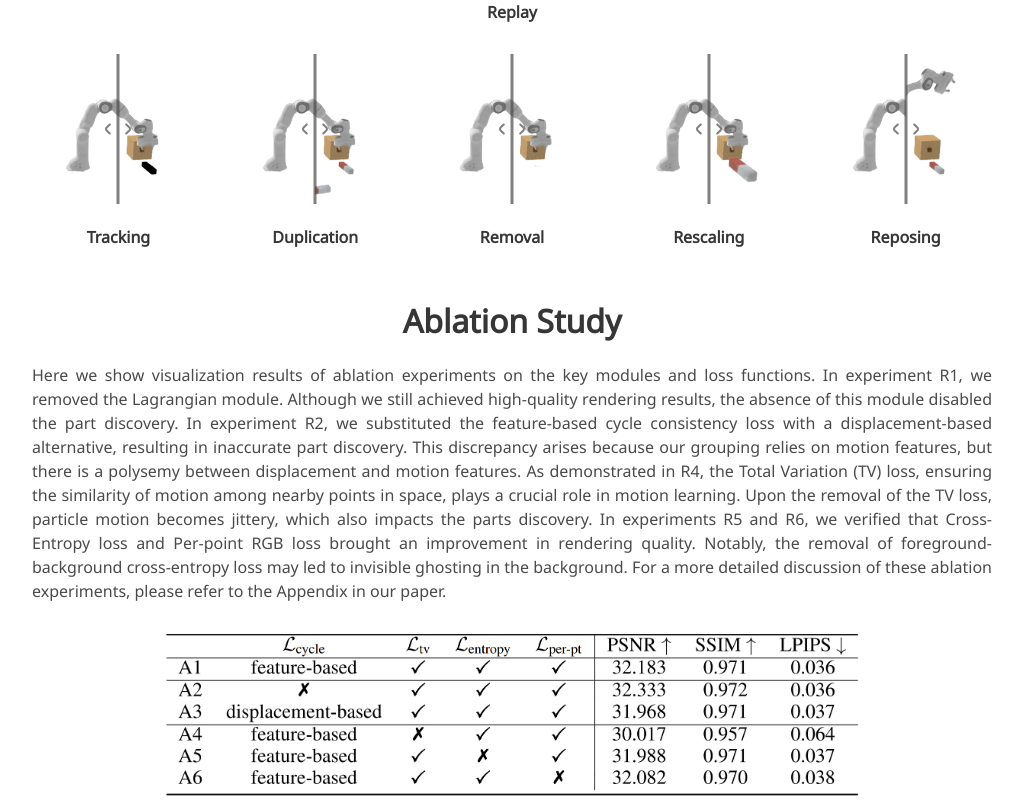
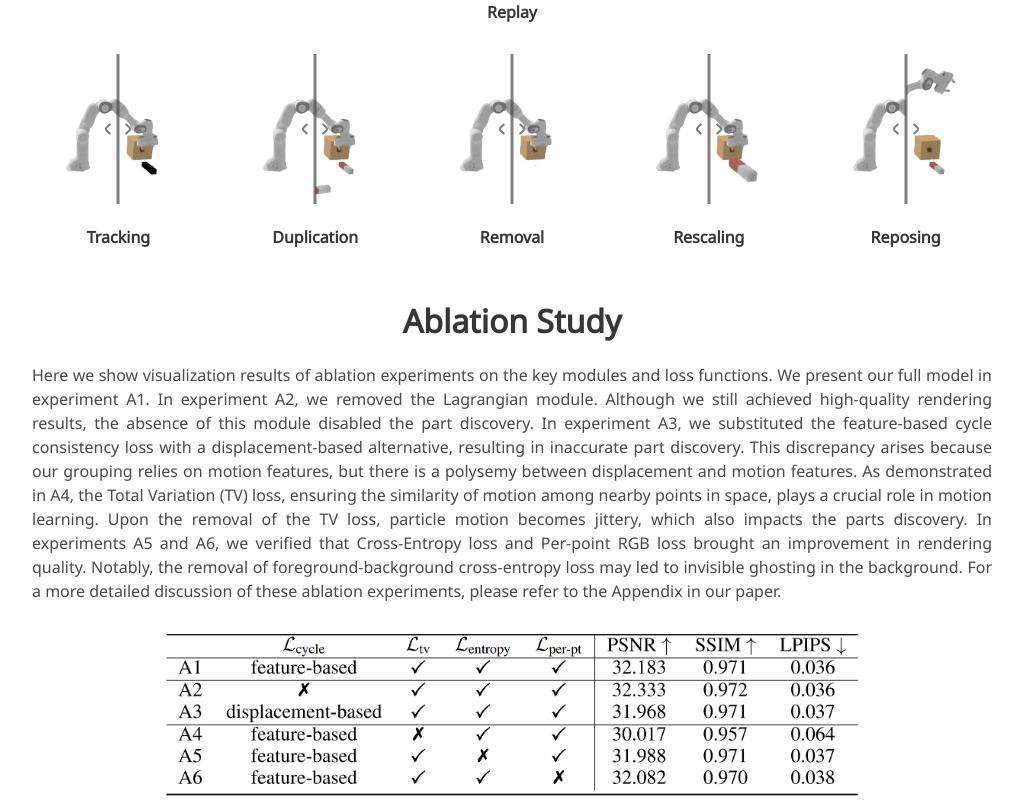
Before and after one commit to Anonymous418de/MovingParts, a plain HTML site: page index.html in a window 1280 px wide. Shown: the part 4013-4816 px from the top of the page, without its empty margins (128-1151 px from the left). Drawn offline with nearby package versions, Linux system fonts and the light colour scheme; files that its build step writes are made by us from their sources; some icons are missing; a web font is replaced by a local one.

Commit message:
Add files via upload

```diff
--- a/index.html
+++ b/index.html
@@ -872,10 +872,10 @@
         </div>
 
         <div class="content has-text-justified">
-          Presented here are our results from real scenarios using the HyperNeRF dataset.
+          Presented here are our results on real scenarios dataset provided by HyperNeRF.
           Our approach achieves high quality rendering of dynamic scenes and successfully discovers the moving parts.
           In the Editing sub-section, we provide a comparison between our segmentation mask and the RGB image, demonstrating the precision with which our mask delineates the contours of the moving parts.
-          With the 3D level segmentation, we can easily edit and render the real scene to get a brand new image.
+          With the 3D part discovery, we can easily edit and render the real scene to get a brand new image.
         </div>
 
         <h2 class="title is-4">Real-world Scene Part Discovery</h2>
@@ -1315,13 +1315,14 @@
 
       <div class="content has-text-justified">
         Here we show visualization results of ablation experiments on the key modules and loss functions.
-        In experiment R1, we removed the Lagrangian module.
+        We present our full model in experiment A1.
+        In experiment A2, we removed the Lagrangian module.
         Although we still achieved high-quality rendering results, the absence of this module disabled the part discovery.
-        In experiment R2, we substituted the feature-based cycle consistency loss with a displacement-based alternative, resulting in inaccurate part discovery.
+        In experiment A3, we substituted the feature-based cycle consistency loss with a displacement-based alternative, resulting in inaccurate part discovery.
         This discrepancy arises because our grouping relies on motion features, but there is a polysemy between displacement and motion features.
-        As demonstrated in R4, the Total Variation (TV) loss, ensuring the similarity of motion among nearby points in space, plays a crucial role in motion learning.
+        As demonstrated in A4, the Total Variation (TV) loss, ensuring the similarity of motion among nearby points in space, plays a crucial role in motion learning.
         Upon the removal of the TV loss, particle motion becomes jittery, which also impacts the parts discovery.
-        In experiments R5 and R6, we verified that Cross-Entropy loss and Per-point RGB loss brought an improvement in rendering quality.
+        In experiments A5 and A6, we verified that Cross-Entropy loss and Per-point RGB loss brought an improvement in rendering quality.
         Notably, the removal of foreground-background cross-entropy loss may led to invisible ghosting in the background.
         For a more detailed discussion of these ablation experiments, please refer to the Appendix in our paper.
       </div>
```
